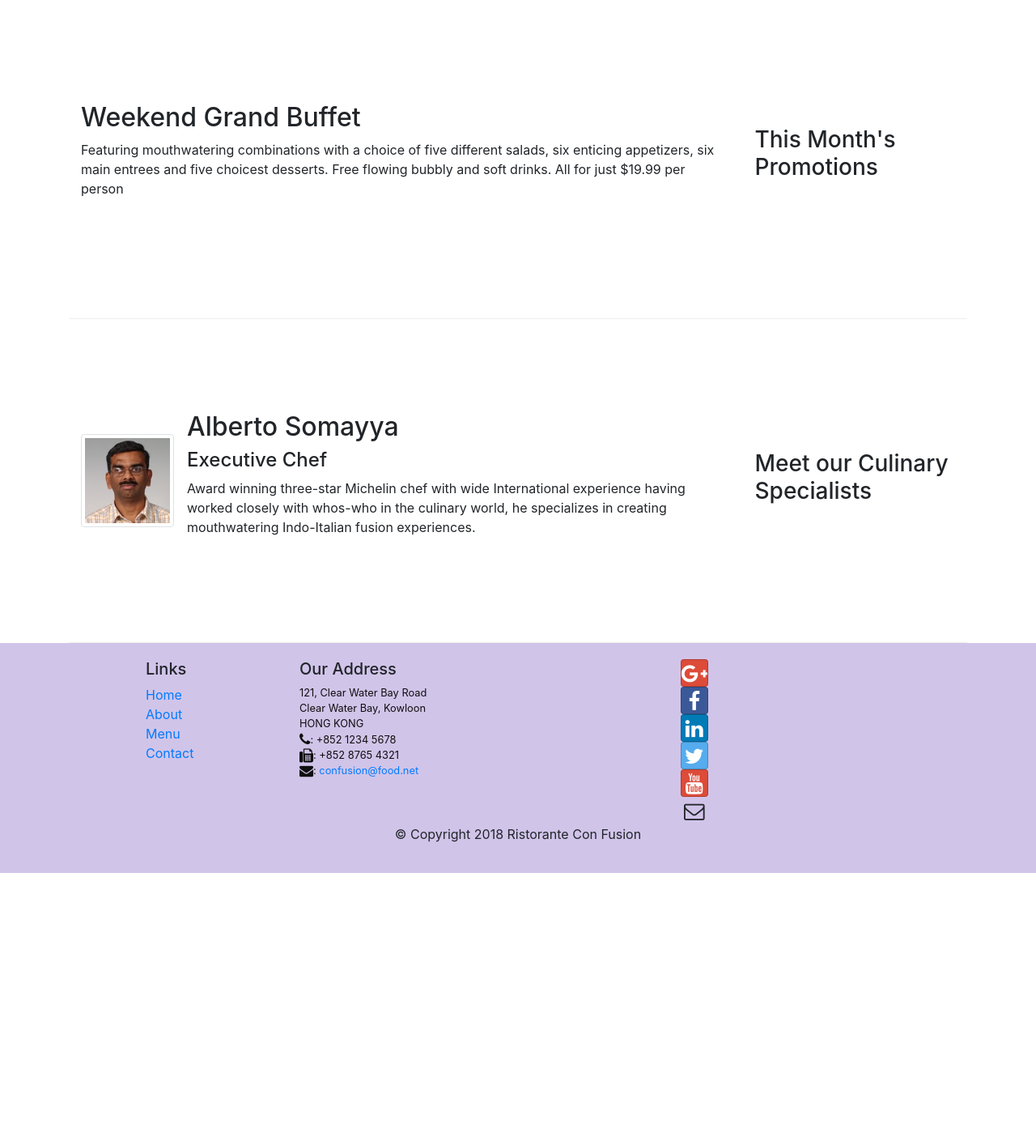
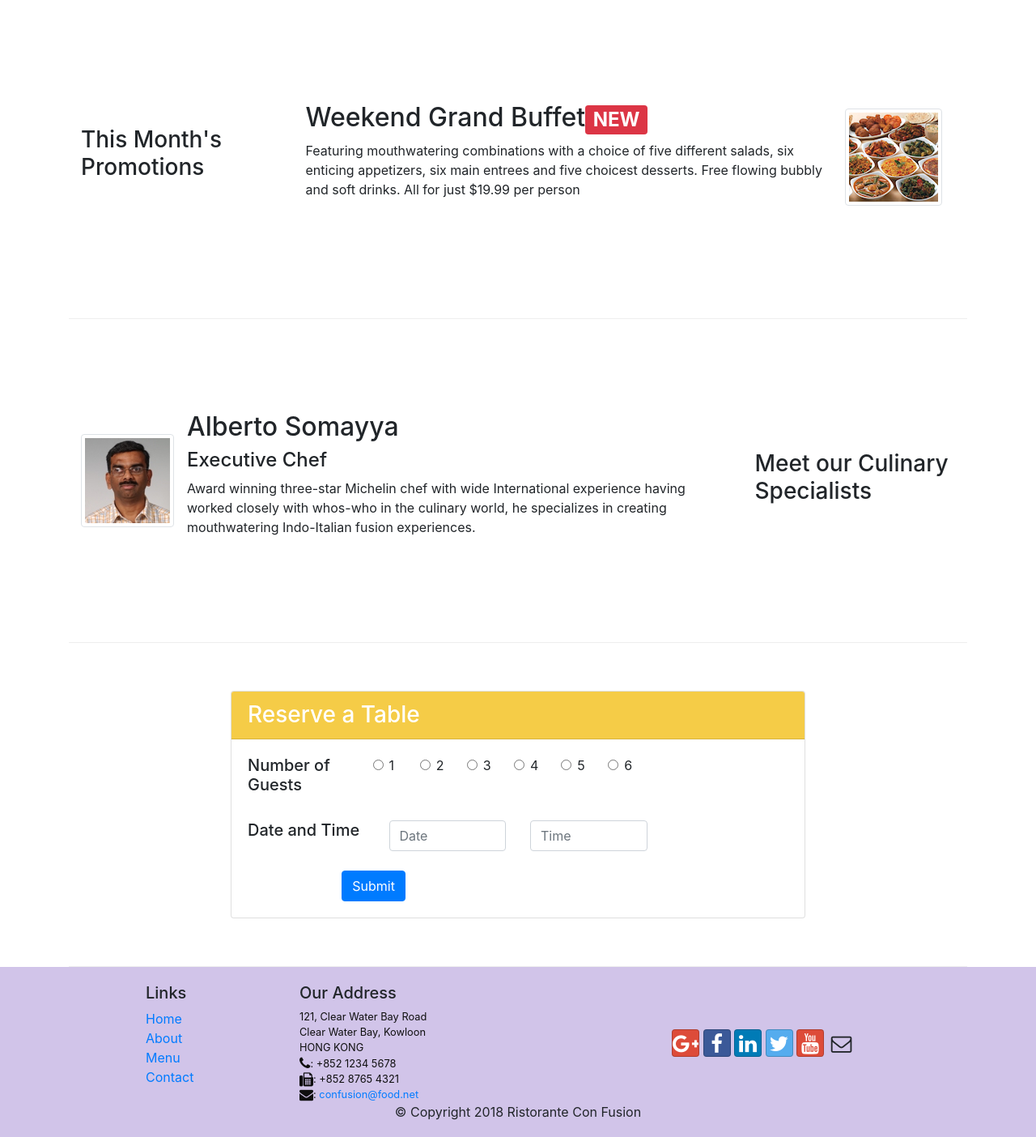
Before and after one commit to Nivedha123/conFusion, a website: page index.html in a window 1280 px wide. Shown: the part 740-2144 px from the top of the page at 81% size. Before the commit the page ends 1818 px from the top, so only its background shows below. Drawn offline with nearby package versions, Linux system fonts and the light colour scheme.

Commit message:
assignment2

```diff
--- a/index.html
+++ b/index.html
@@ -44,7 +44,13 @@
                 </div>
                 <div class="col-12 col-sm align-self-center">
                     <img src="img/logo.png" class="img-fluid">
+
                 </div>
+                <div class="col-12 col-sm align-self-center">
+                    <a href="#reserve"> <button class="btn" style="background-color:#f5cc47;"><h4> Reserve Table</h4></button></a>
+
+                </div>
+
                 </div>
             </div>
         </div>
@@ -60,7 +66,7 @@
                     <img class="d-flex mr-3 img-thumbnail align-self-center"
                             src="img/uthappizza.png" alt="Uthappizza">
                     <div class="media-body">
-                        <h2 class="mt-0">Uthappizza</h2>
+                        <h2 class="mt-0">Uthappizza<span class="badge badge-danger">HOT</span><span class="badge badge-pill badge-secondary">$4.99</span></h2>
                         <p class="d-none d-sm-block">A unique combination of Indian Uthappam (pancake) and
                             Italian pizza, topped with Cerignola olives, ripe vine
                             cherry tomatoes, Vidalia onion, Guntur chillies and
@@ -72,12 +78,18 @@
 
 
         <div class="row row-content align-items-center">
-            <div class="col-12 col-sm-4 col-md-3 order-sm-last">
+            <div class="col-12 col-sm-4 col-md-3 order-sm-first">
                 <h3>This Month's Promotions</h3>
             </div>
-            <div class="col col-sm col-md order-sm-first">
-                <h2>Weekend Grand Buffet</h2>
+            <div class="col col-sm col-md order-sm-last">
+                <div class="media">
+                    <div class="media-body">
+                <h2 class="mt-0">Weekend Grand Buffet<span class="badge badge-danger">NEW</span></h2>
                 <p>Featuring mouthwatering combinations with a choice of five different salads, six enticing appetizers, six main entrees and five choicest desserts. Free flowing bubbly and soft drinks. All for just $19.99 per person </p>
+                    </div>
+                    <img class="d-flex mr-3 img-thumbnail align-self-center"
+                src="img/buffet.png" alt="Uthappizza">
+            </div>
             </div>
         </div>
 
@@ -101,7 +113,91 @@
                 </div>
                 </div>
         </div>
-    </div>
+        <div class="row row-content align-items-center" id="reserve">
+            <div class="col-sm-2"></div>
+            <div class="col-12 col-sm-8">
+                <div class="card">
+                    <h3 class="card-header text-white" style="background-color:#f5cc47;;">Reserve a Table</h3>
+                    <div class="card-body">
+                            <form>
+
+                                <div class="form">
+                                    <div class="row" height=30px>
+                                        <div class="black col-12 col-sm-3">
+                                            <h5>Number of Guests</h5>
+                                      </div>
+
+
+                             <div class="col-4 col-sm-1">
+
+                                <label class="radio-inline" for="exampleRadios2">
+                                    <input class="form-check-input " type="radio" name="exampleRadios" id="exampleRadios2" value="option2">
+                                  1
+                                </label>
+                             </div>
+
+                             <div class="col-4 col-sm-1">
+                                <label class="radio-inline" for="exampleRadios2">
+                                    <input class="form-check-input" type="radio" name="exampleRadios" id="exampleRadios2" value="option2">
+                                  2
+                                </label>
+                             </div>
+                             <div class="col-4 col-sm-1">
+                                <label class="radio-inline" for="exampleRadios2">
+                                    <input class="form-check-input" type="radio" name="exampleRadios" id="exampleRadios2" value="option2">
+                                  3
+                                </label>
+                             </div>
+                             <div class="col-4 col-sm-1">
+                                <label class="radio-inline" for="exampleRadios2">
+                                    <input class="form-check-input" type="radio" name="exampleRadios" id="exampleRadios2" value="option2">
+                                  4
+                                </label>
+                             </div>
+                             <div class="col-4 col-sm-1">
+                                <label class="radio-inline" for="exampleRadios2">
+                                    <input class="form-check-input" type="radio" name="exampleRadios" id="exampleRadios2" value="option2">
+                                  5
+                                </label>
+                             </div>
+                             <div class="col-4 col-sm-1">
+                                <label class="radio-inline" for="exampleRadios2">
+                                    <input class="form-check-input" type="radio" name="exampleRadios" id="exampleRadios2" value="option2">
+                                  6
+                                </label>
+                             </div>
+                             <div class="col-sm-2"></div>
+                             </div>
+                            </div>&nbsp;
+                            <div class="row " height="30px">
+                                <div class="col-12 col-sm-3">
+                                   <h5> Date and Time</h5>
+                          </div>
+
+                          <div class="col-4 col-sm-3">
+                            <input type="text" class="form-control" id="date" name="date" placeholder="Date">
+                         </div>
+                         <div class="col-4 col-sm-3">
+                            <input type="text" class="form-control" id="time" name="time" placeholder="Time">
+                         </div>
+                         <div class="col-sm-2"></div>
+                        </div>&nbsp;
+                        <div class="row">
+                            <div class="offset-md-2 col-md-10">
+                                <button type="submit" class="btn btn-primary">Submit</button>
+                            </div>
+                        </div>
+
+                    </form>
+
+                    </div>
+                </div>
+            </div>
+</div>
+</div>
+</div>
+</div>
+
 
     <footer class="footer">
         <div class="container">
@@ -129,7 +225,7 @@
 		           </address>
                 </div>
                 <div class="row text-center">
-                    <div class="col-12 col-sm-4 align-self-center">
+                    <div class="col-12  align-self-center">
                         <div class="text-center">
                             <a class="btn btn-social-icon btn-google" href="http://google.com/+"><i class="fa fa-google-plus"></i></a>
                             <a class="btn btn-social-icon btn-facebook" href="http://www.facebook.com/profile.php?id="><i class="fa fa-facebook"></i></a>
```
Also changed, not shown: aboutus.html (+2 -2 lines).
